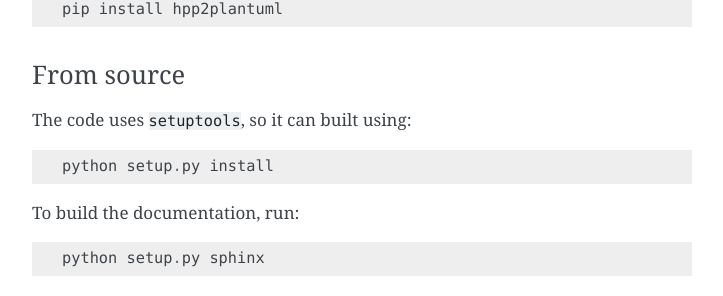
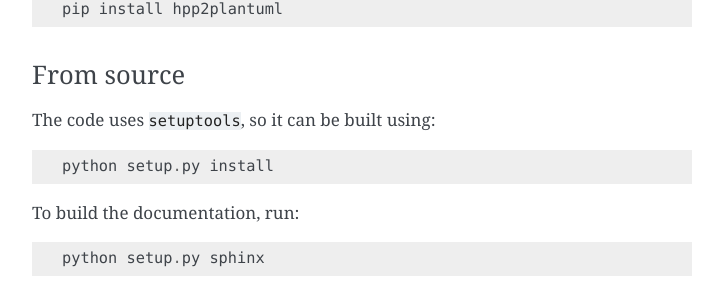
Before and after one commit to thibaultmarin/hpp2plantuml, a Sphinx documentation site: the page built from doc/source/org-doc.rst, in a window 1280 px wide and 900 px high, scrolled down 30077 px. Shown: the part 152-448 px from the top of the window, without its empty margins (388-1111 px from the left). Built offline with Sphinx 7.4.7, drawn with Linux system fonts in a browser that asks for light colours; some of the changed text lies outside the part shown.

Commit message:
Fix typo

```diff
--- a/README.rst
+++ b/README.rst
@@ -95,7 +95,7 @@ The package is available on `PyPi <https://pypi.python.org/>`_ and can be instal
 From source
 ~~~~~~~~~~~
 
-The code uses ``setuptools``, so it can built using:
+The code uses ``setuptools``, so it can be built using:
 
 ::
 
--- a/doc/source/org-doc.rst
+++ b/doc/source/org-doc.rst
@@ -1582,7 +1582,7 @@ The package is available on `PyPi <https://pypi.python.org/>`_ and can be instal
 From source
 ~~~~~~~~~~~
 
-The code uses ``setuptools``, so it can built using:
+The code uses ``setuptools``, so it can be built using:
 
 ::
 
@@ -2642,7 +2642,7 @@ org-file (converted to RST format).
     From source
     ~~~~~~~~~~~
 
-    The code uses ``setuptools``, so it can built using:
+    The code uses ``setuptools``, so it can be built using:
 
     ::
 
--- a/hpp2plantuml.org
+++ b/hpp2plantuml.org
@@ -1561,9 +1561,10 @@
 pip install hpp2plantuml
 #+END_EXAMPLE
 
+
 ** DONE From source
 
-The code uses =setuptools=, so it can built using:
+The code uses =setuptools=, so it can be built using:
 
 #+BEGIN_EXAMPLE
 python setup.py install
```
